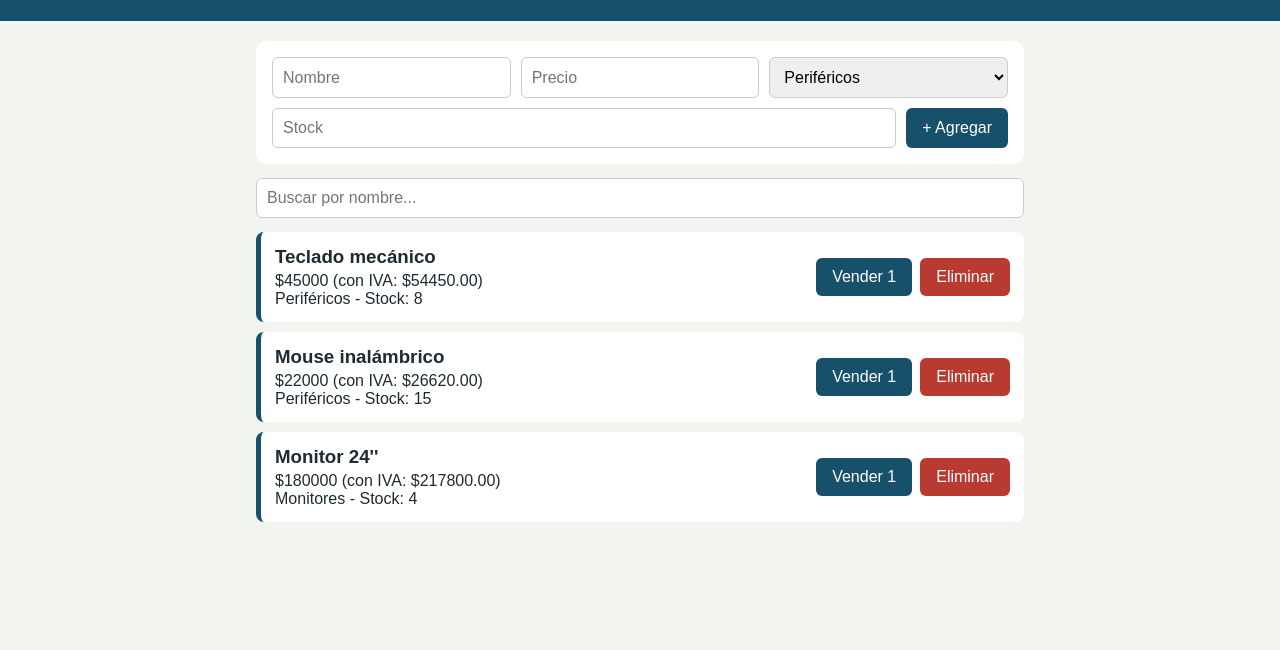
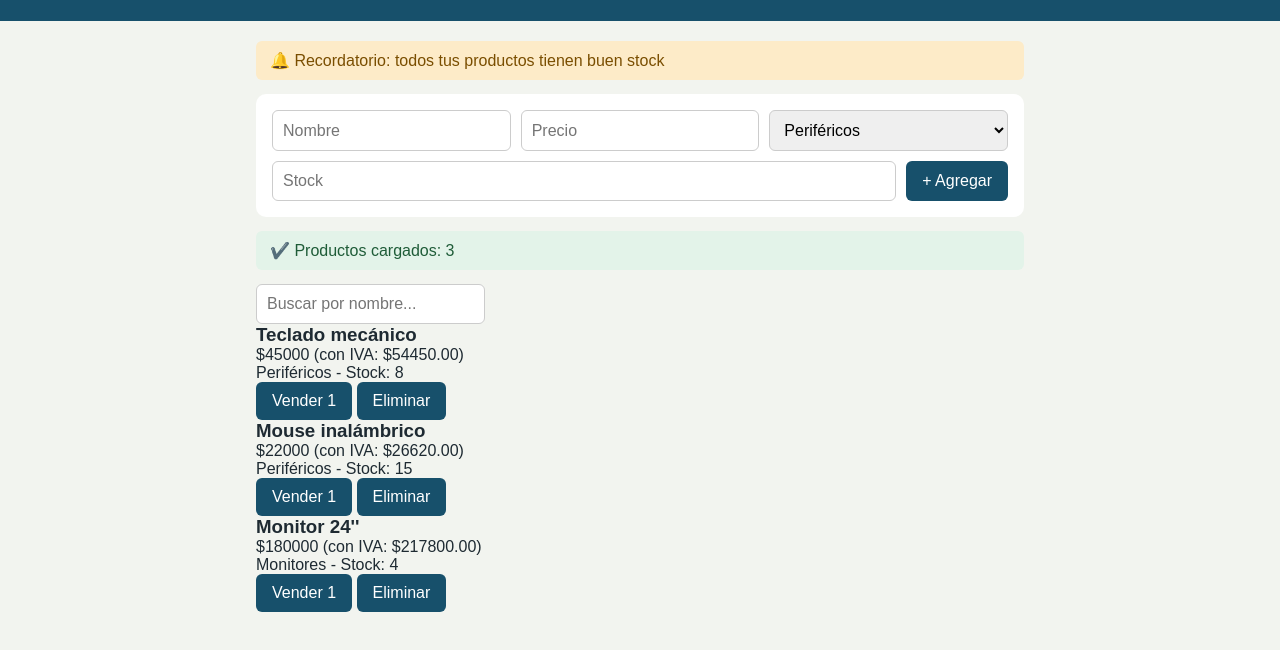
Before and after one commit to Emiliano-Funez/tp-java-script, a plain HTML site: page ejercicios/index.html in a window 1280 px wide. Shown: the part 64-714 px from the top of the page. Drawn offline with Linux system fonts and the light colour scheme.

Commit message:
Pre-Entrega 9

```diff
--- a/ejercicios/index.html
+++ b/ejercicios/index.html
@@ -4,7 +4,7 @@
   <meta charset="UTF-8">
   <meta name="viewport" content="width=device-width, initial-scale=1.0">
   <title>Mi Simulador de Stock</title>
-  <link rel="stylesheet" href="./style.css">
+  <link rel="stylesheet" href="./style.css" />
   <script src="./main.js" defer></script>
 </head>
 <body>
@@ -13,6 +13,8 @@
   </header>
 
   <main>
+    <p id="aviso"></p>
+
     <section class="formulario">
       <input id="nombre" type="text" placeholder="Nombre">
       <input id="precio" type="number" placeholder="Precio">
--- a/ejercicios/main.js
+++ b/ejercicios/main.js
@@ -19,22 +19,13 @@ class Producto {
   }
 }
 
-
 const productosIniciales = [
   { nombre: "Teclado mecánico", precio: 45000, categoria: "Periféricos", stock: 8 },
   { nombre: "Mouse inalámbrico", precio: 22000, categoria: "Periféricos", stock: 15 },
   { nombre: "Monitor 24''", precio: 180000, categoria: "Monitores", stock: 4 }
 ];
 
-
-const datosGuardados = JSON.parse(localStorage.getItem("productos")) ?? productosIniciales;
-
-
 const productos = [];
-for (const datos of datosGuardados) {
-  const { nombre, precio, categoria, stock } = datos;
-  productos.push(new Producto(nombre, precio, categoria, stock));
-}
 
 function guardar() {
   localStorage.setItem("productos", JSON.stringify(productos));
@@ -46,9 +37,64 @@ const inputPrecio = document.querySelector("#precio");
 const selectCategoria = document.querySelector("#categoria");
 const inputStock = document.querySelector("#stock");
 const btnAgregar = document.querySelector("#btn-agregar");
+const aviso = document.querySelector("#aviso");
 const mensaje = document.querySelector("#mensaje");
 const buscador = document.querySelector("#buscador");
 const contenedor = document.querySelector("#contenedor-items");
+
+function obtenerProductos() {
+  return new Promise((resolve, reject) => {
+    setTimeout(() => {
+      try {
+        const datos = JSON.parse(localStorage.getItem("productos")) ?? productosIniciales;
+        resolve(datos);
+      } catch (error) {
+        reject("Los datos guardados están dañados");
+      }
+    }, 1500);
+  });
+}
+
+async function cargarProductos() {
+  btnAgregar.disabled = true;
+  mensaje.textContent = "⏳ Cargando productos...";
+  mensaje.className = "info";
+
+  try {
+    const datos = await obtenerProductos();
+
+    for (const dato of datos) {
+      const { nombre, precio, categoria, stock } = dato;
+      productos.push(new Producto(nombre, precio, categoria, stock));
+    }
+
+    mensaje.textContent = "✔️ Productos cargados: " + productos.length;
+    mensaje.className = "ok";
+  } catch (error) {
+    mensaje.textContent = "⚠️ No se pudieron cargar los productos. Intenta recargar la página";
+    mensaje.className = "error";
+  } finally {
+    btnAgregar.disabled = false;
+    mostrar();
+  }
+}
+
+function mostrarAviso() {
+  if (productos.length === 0) {
+    return;
+  }
+
+  let stockBajo = 0;
+  for (const p of productos) {
+    if (p.stock <= 3) {
+      stockBajo++;
+    }
+  }
+
+  aviso.textContent = stockBajo > 0
+    ? "🔔 Recordatorio: tienes " + stockBajo + " producto(s) con stock bajo (3 o menos unidades)"
+    : "🔔 Recordatorio: todos tus productos tienen buen stock";
+}
 
 
 function renderizar(lista) {
@@ -86,8 +132,6 @@ function renderizar(lista) {
     });
   }
 }
-
-
 function mostrar() {
   const texto = buscador.value.toLowerCase();
   const resultados = [];
@@ -146,7 +190,9 @@ function eliminar(producto) {
   mostrar();
 }
 
+
 btnAgregar.addEventListener("click", agregar);
 buscador.addEventListener("keyup", mostrar);
 
-mostrar();
+cargarProductos();
+setTimeout(mostrarAviso, 3000);
--- a/ejercicios/style.css
+++ b/ejercicios/style.css
@@ -6,7 +6,6 @@ header { background: #17506B; color: white; padding: 24px; text-align: center; }
 
 main { max-width: 800px; margin: 20px auto; padding: 0 16px; }
 
-/* Formulario */
 .formulario { display: flex; flex-wrap: wrap; gap: 10px; background: white; padding: 16px; border-radius: 10px; }
 input, select { padding: 10px; border: 1px solid #ccc; border-radius: 6px; font-size: 1rem; }
 .formulario input, .formulario select { flex: 1 1 140px; }
@@ -14,19 +13,10 @@ input, select { padding: 10px; border: 1px solid #ccc; border-radius: 6px; font-
 button { padding: 10px 16px; border: none; border-radius: 6px; background: #17506B; color: white; font-size: 1rem; cursor: pointer; }
 button:hover { background: #0F3A4F; }
 
-/* Mensajes */
+#aviso { margin-bottom: 14px; padding: 10px 14px; border-radius: 6px; background: #FDEBC8; color: #7A4E00; }
+#aviso:empty { display: none; }
+
 #mensaje { margin: 14px 0; padding: 10px 14px; border-radius: 6px; }
 #mensaje:empty { display: none; }
 .ok { background: #E3F3E9; color: #1F5C38; }
 .error { background: #FBE6E3; color: #8C2A22; }
-.info { background: #E4EEF3; color: #0F3A4F; }
-
-/* Buscador */
-#buscador { width: 100%; margin: 14px 0; }
-
-/* Productos */
-.producto { display: flex; flex-wrap: wrap; justify-content: space-between; align-items: center; gap: 10px; background: white; border-left: 5px solid #17506B; border-radius: 8px; padding: 14px; margin-bottom: 10px; }
-.producto h3 { margin-bottom: 4px; }
-.acciones { display: flex; gap: 8px; }
-.btn-eliminar { background: #B83A30; }
-.btn-eliminar:hover { background: #8C2A22; }
```
